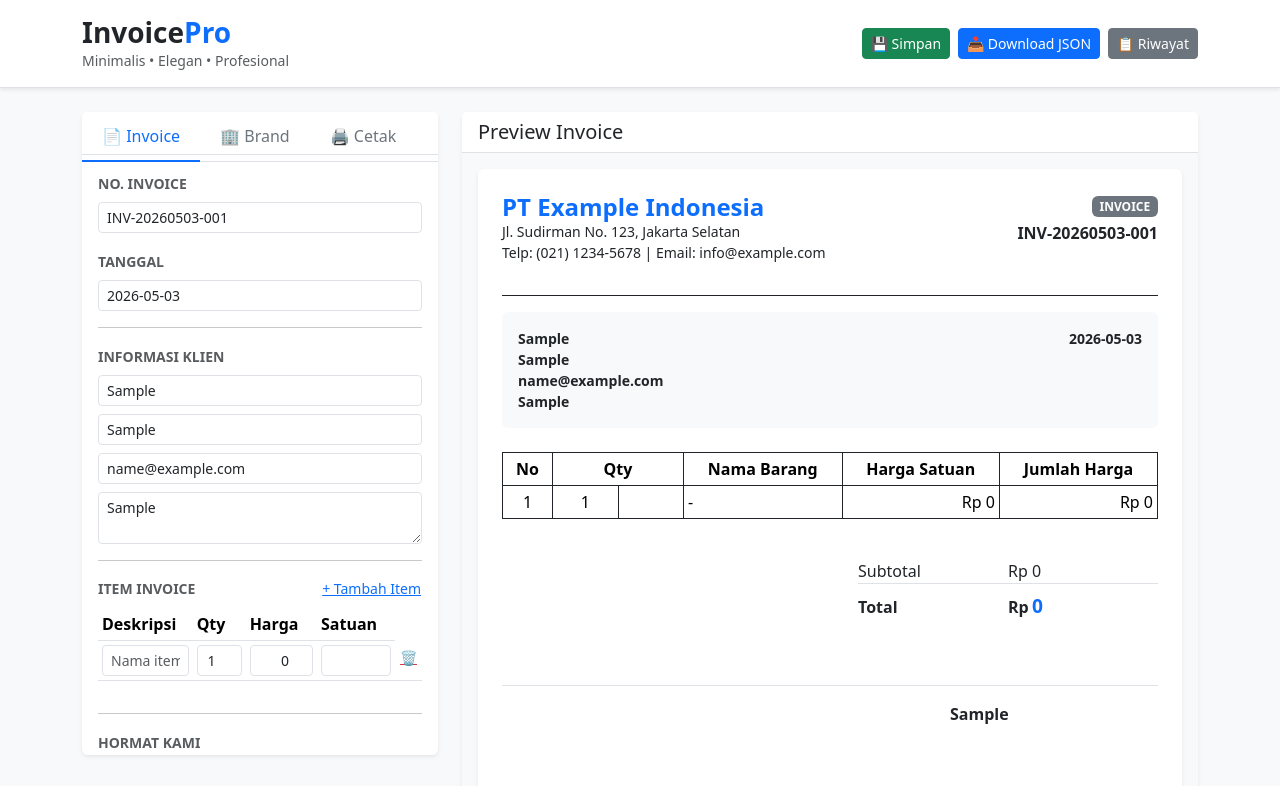
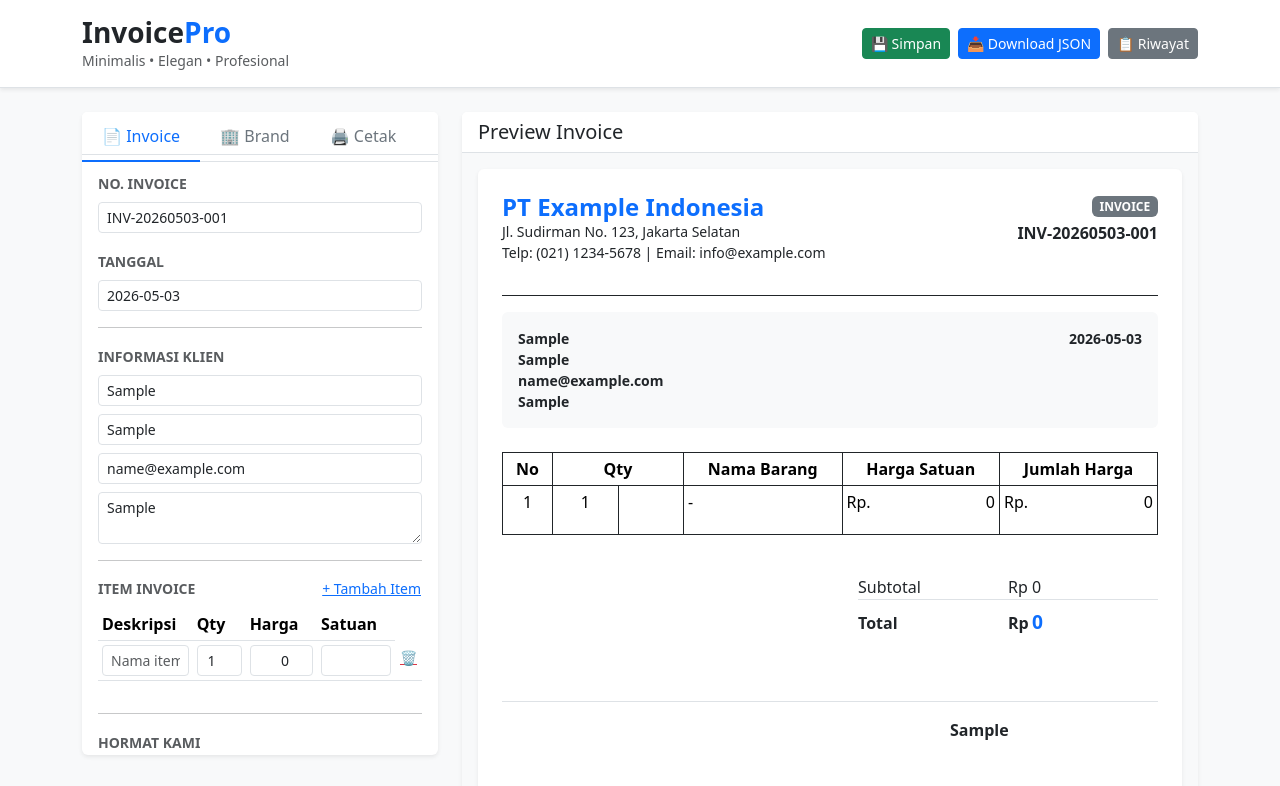
Before and after one commit to AllanWijaya/invoice-maker, a Next.js app: page / in a window 1280 px wide. Both pictures are taken after typing "Sample", "Sample", "name@example.com", "Sample", "Sample" into the empty fields and a click on the button "+ Tambah Item". Shown: the top 786 px of the page. Built offline with nearby package versions, Linux system fonts and the light colour scheme.

Commit message:
update pada table invoicepreview harga satuan rp

```diff
--- a/pages/components/InvoicePreview.tsx
+++ b/pages/components/InvoicePreview.tsx
@@ -168,11 +168,20 @@ const InvoicePreview = forwardRef<HTMLDivElement, InvoicePreviewProps>(
                       </td>
 
                       <td>{item.description || "-"}</td>
-                      <td className="text-end justify-content-between">
-                        {formatCurrency(item.price, true)}
+                      {/* <td className="text-end justify-content-between"> */}
+                      <td>
+                        {/* {formatCurrency(item.price)} */}
+                        <div className="d-flex justify-content-between">
+                          <p>Rp.</p>
+                          <p>{formatCurrency(item.price)}</p>
+                        </div>
                       </td>
                       <td className="text-end">
-                        {formatCurrency(item.quantity * item.price, true)}
+                        <div className="d-flex justify-content-between">
+                          <p>Rp.</p>
+                          <p>{formatCurrency(item.quantity * item.price)}</p>
+                        </div>
+                        {/* {formatCurrency(item.quantity * item.price, true)} */}
                       </td>
                     </tr>
                   ))}
@@ -258,7 +267,7 @@ const InvoicePreview = forwardRef<HTMLDivElement, InvoicePreviewProps>(
                   </tr>
 
                   {["include-ppn", "exclude-ppn"].includes(
-                    brandData.jenisTransaksi,
+                    brandData.jenisTransaksi
                   ) && (
                     <>
                       {brandData.jenisTransaksi === "include-ppn" && (
@@ -270,8 +279,8 @@ const InvoicePreview = forwardRef<HTMLDivElement, InvoicePreviewProps>(
                               calculateDPP(
                                 invoiceData.items,
                                 brandData.taxRate,
-                                brandData.jenisTransaksi,
-                              ),
+                                brandData.jenisTransaksi
+                              )
                             )}
                           </td>
                         </tr>
@@ -288,8 +297,8 @@ const InvoicePreview = forwardRef<HTMLDivElement, InvoicePreviewProps>(
                               calculateTax(
                                 invoiceData.items,
                                 brandData.taxRate,
-                                brandData.jenisTransaksi,
-                              ),
+                                brandData.jenisTransaksi
+                              )
                             )}
                           </td>
                         </tr>
@@ -329,8 +338,8 @@ const InvoicePreview = forwardRef<HTMLDivElement, InvoicePreviewProps>(
                         calculateTotal(
                           invoiceData.items,
                           brandData.taxRate,
-                          brandData.jenisTransaksi,
-                        ),
+                          brandData.jenisTransaksi
+                        )
                       )}
                     </td>
                   </tr>
@@ -371,7 +380,7 @@ const InvoicePreview = forwardRef<HTMLDivElement, InvoicePreviewProps>(
         </div>
       </div>
     );
-  },
+  }
 );
 
 InvoicePreview.displayName = "InvoicePreview";
```
